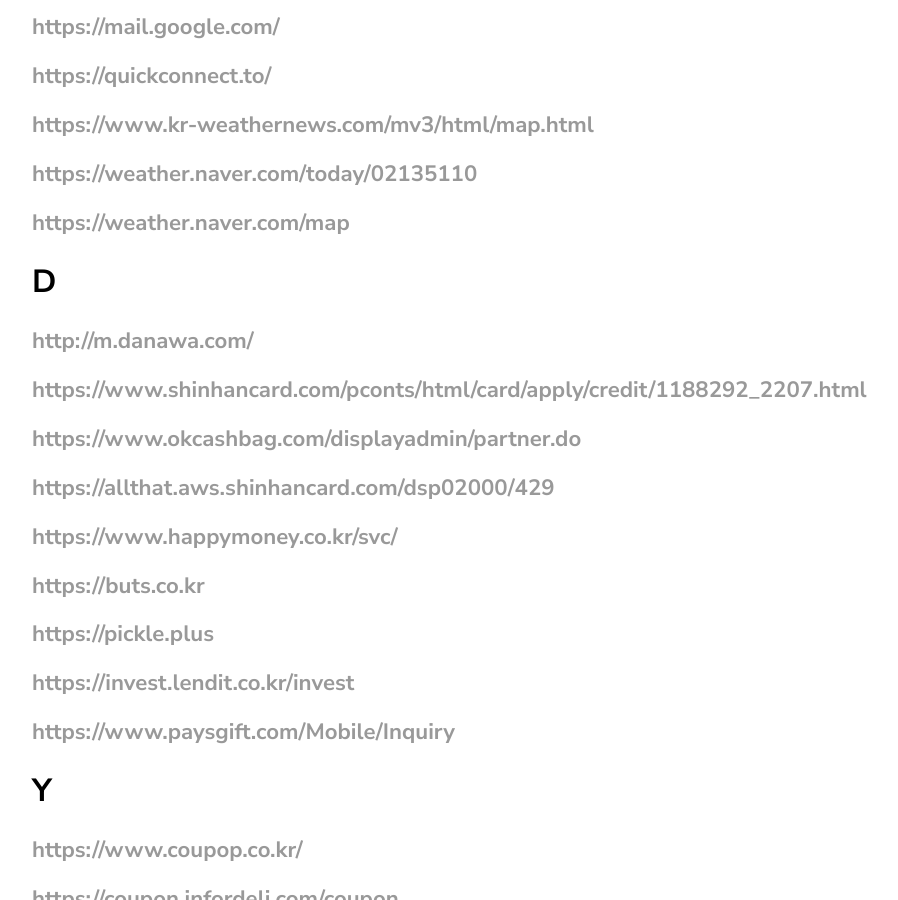
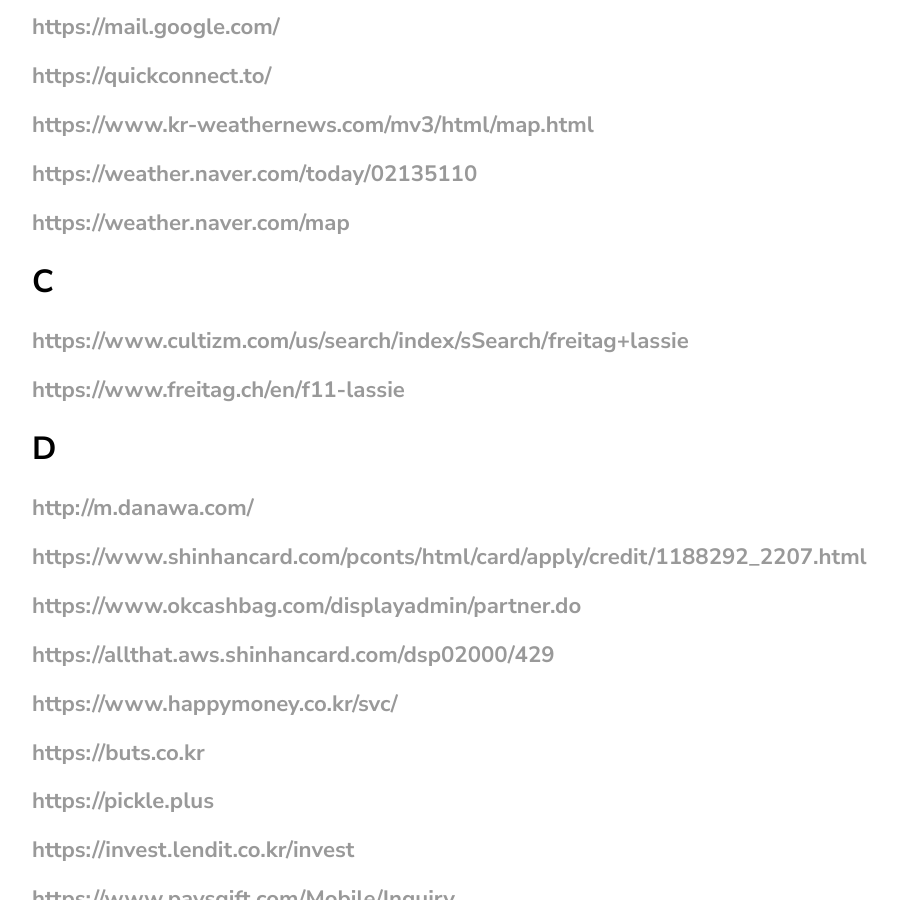
Before and after one commit to keuntaehwang/public, a Jekyll site: the page built from _posts/2023-02-07-favorite.markdown, in a window 1280 px wide and 900 px high, scrolled down 1222 px. Shown: the whole window, without its empty margins (68-966 px from the left). Built offline with Jekyll 4.4.1, drawn with Linux system fonts in a browser that asks for light colours.

Commit message:
Update 2023-02-07-favorite.markdown

```diff
--- a/_posts/2023-02-07-favorite.markdown
+++ b/_posts/2023-02-07-favorite.markdown
@@ -25,6 +25,10 @@ categories: NONE
 ### <https://weather.naver.com/today/02135110>
 ### <https://weather.naver.com/map>
 
+## C
+### <https://www.cultizm.com/us/search/index/sSearch/freitag+lassie>
+### <https://www.freitag.ch/en/f11-lassie>
+
 ## D
 ### <http://m.danawa.com/>
 ### <https://www.shinhancard.com/pconts/html/card/apply/credit/1188292_2207.html>
```
